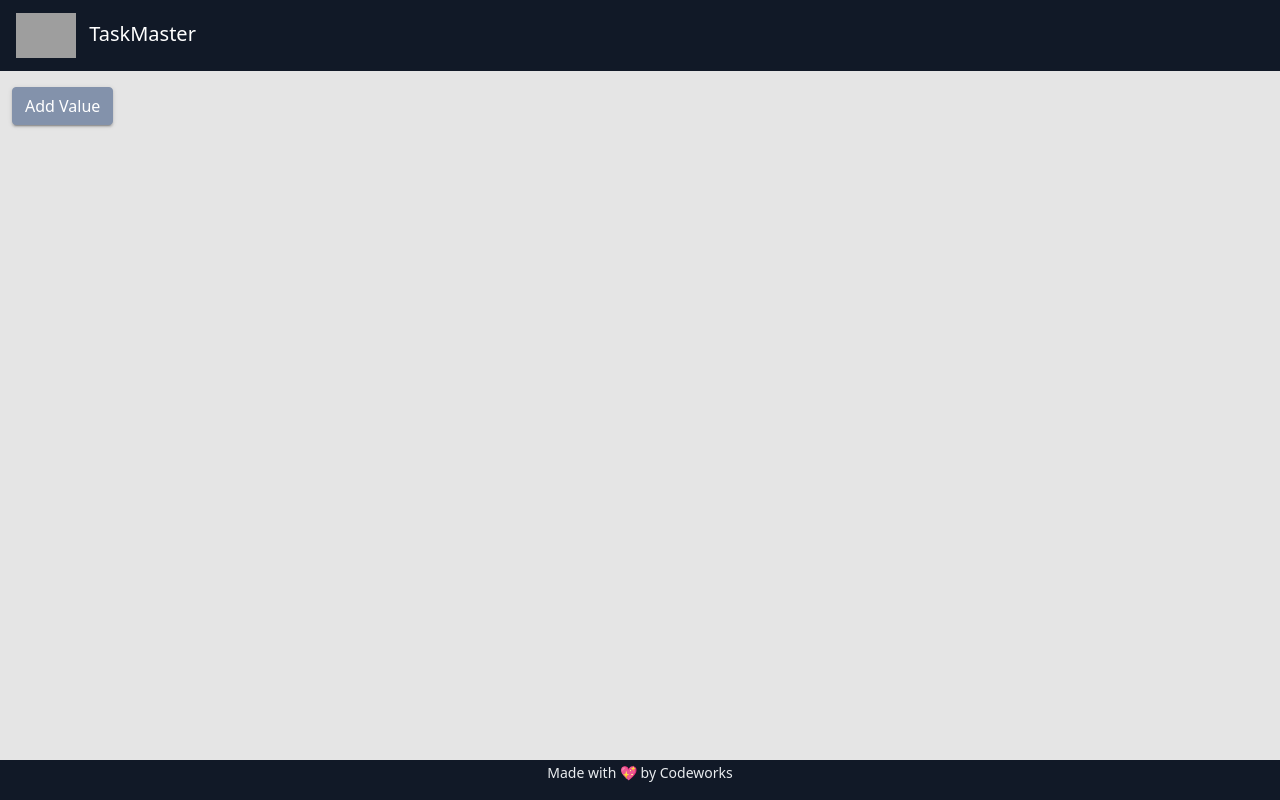
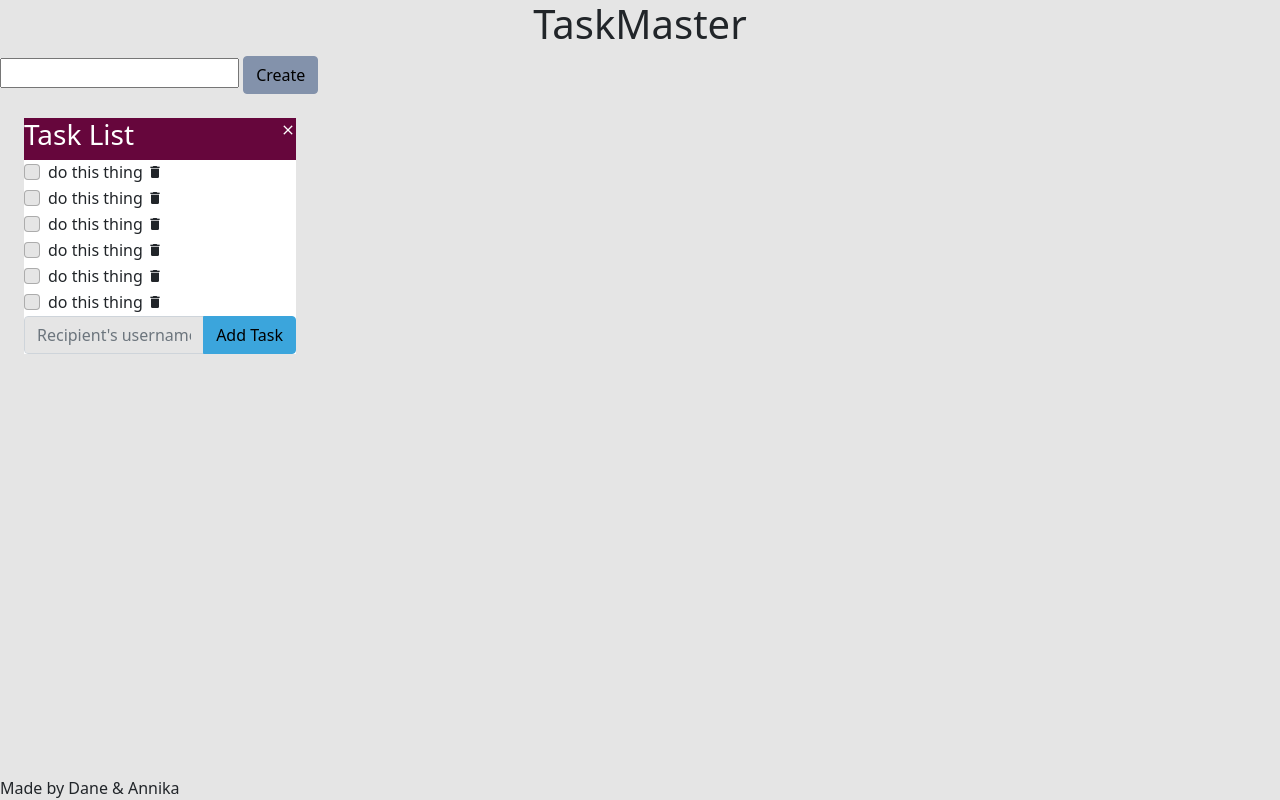
Before and after one commit to DaneBarber/TaskMaster, a website with bundled scripts: page index.html in a window 1280 px wide. Built offline with nearby package versions, Linux system fonts and the light colour scheme; grey boxes are pictures that could not be loaded; a script that the page names is missing.

Commit message:
created task list. very ugly

```diff
--- a/assets/style/style.css
+++ b/assets/style/style.css
@@ -1 +1,11 @@
 /* BASIC STYLES HERE */
+
+.fuchsia {
+  background-color: #66063c;
+  color: #ffffff;
+  width: 100%;
+}
+
+.tasklist {
+  background-color: #ffffff;
+}
--- a/index.html
+++ b/index.html
@@ -6,6 +6,7 @@
   <meta name="viewport" content="width=device-width, initial-scale=1.0">
   <meta http-equiv="X-UA-Compatible" content="ie=edge">
   <link rel="icon" href="https://bcw.blob.core.windows.net/public/img/9977764104160066">
+  <link rel='stylesheet' href='https://cdn.jsdelivr.net/npm/@mdi/font@5.9.55/css/materialdesignicons.min.css'>
   <link href="https://cdn.jsdelivr.net/npm/bootstrap@5.1.0/dist/css/bootstrap.min.css" rel="stylesheet"
     integrity="sha384-KyZXEAg3QhqLMpG8r+8fhAXLRk2vvoC2f3B09zVXn8CA5QIVfZOJ3BCsw2P0p/We" crossorigin="anonymous">
   <link rel="stylesheet" href="assets/style/main.css">
@@ -14,28 +15,67 @@
 </head>
 
 <body>
-  <header>
-    <nav class="navbar navbar-dark navbar-expand bg-dark text-light no-select">
-      <a class="navbar-brand ms-3" href="#">
-        <img src="https://codeworks.blob.core.windows.net/public/assets/img/cw-mark.png" height="45" alt=""
-          loading="lazy">
-        <span class="ms-2">TaskMaster</span>
-      </a>
-    </nav>
+  <header class="d-flex justify-content-center">
+    <h1>TaskMaster</h1>
   </header>
+
   <main>
-    <div class="container-fluid">
-      <div class="row">
-        <div class="col-12">
-          <div id="app"></div>
+    <section>
+      <form action="">
+        <input type="text">
+        <button class="btn btn-secondary">Create</button>
+      </form>
+    </section>
+    <section class="container-fluid">
+      <div class="row" id="task-lists">
+        <div class="col-md-3 p-4">
+          <div class="tasklist">
+            <div class="fuchsia d-flex justify-content-between">
+              <h3 class="card-title">Task List</h3>
+              <i class="mdi mdi-close" onclick="app.listController.remove('id')"></i>
+            </div>
+            <div class="form-check">
+              <input type="checkBox" class="form-check-input" id="some-id">
+              <label class="form-check-label" for="some-id">do this thing</label>
+              <i class="mdi mdi-delete" onclick="app.taskController('id')"></i>
+            </div>
+            <div class="form-check">
+              <input type="checkBox" class="form-check-input" id="some-id">
+              <label class="form-check-label" for="some-id">do this thing</label>
+              <i class="mdi mdi-delete" onclick="app.taskController('id')"></i>
+            </div>
+            <div class="form-check">
+              <input type="checkBox" class="form-check-input" id="some-id">
+              <label class="form-check-label" for="some-id">do this thing</label>
+              <i class="mdi mdi-delete" onclick="app.taskController('id')"></i>
+            </div>
+            <div class="form-check">
+              <input type="checkBox" class="form-check-input" id="some-id">
+              <label class="form-check-label" for="some-id">do this thing</label>
+              <i class="mdi mdi-delete" onclick="app.taskController('id')"></i>
+            </div>
+            <div class="form-check">
+              <input type="checkBox" class="form-check-input" id="some-id">
+              <label class="form-check-label" for="some-id">do this thing</label>
+              <i class="mdi mdi-delete" onclick="app.taskController('id')"></i>
+            </div>
+            <div class="form-check">
+              <input type="checkBox" class="form-check-input" id="some-id">
+              <label class="form-check-label" for="some-id">do this thing</label>
+              <i class="mdi mdi-delete" onclick="app.taskController('id')"></i>
+            </div>
+            <div class="input-group">
+              <input type="text" class="form-control" placeholder="Recipient's username">
+              <button class="btn btn-primary" type="button" id="id">Add Task</button>
+            </div>
+          </div>
         </div>
       </div>
-    </div>
+    </section>
   </main>
-  <footer class="bg-dark text-light">
-    <div class="text-center no-select">
-      <p><small>Made with 💖 by Codeworks</small></p>
-    </div>
+
+  <footer>
+    Made by Dane & Annika
   </footer>
 
   <script src="https://cdn.jsdelivr.net/npm/bootstrap@5.1.0/dist/js/bootstrap.bundle.min.js"
```
Also changed, not shown: 1 other file.
